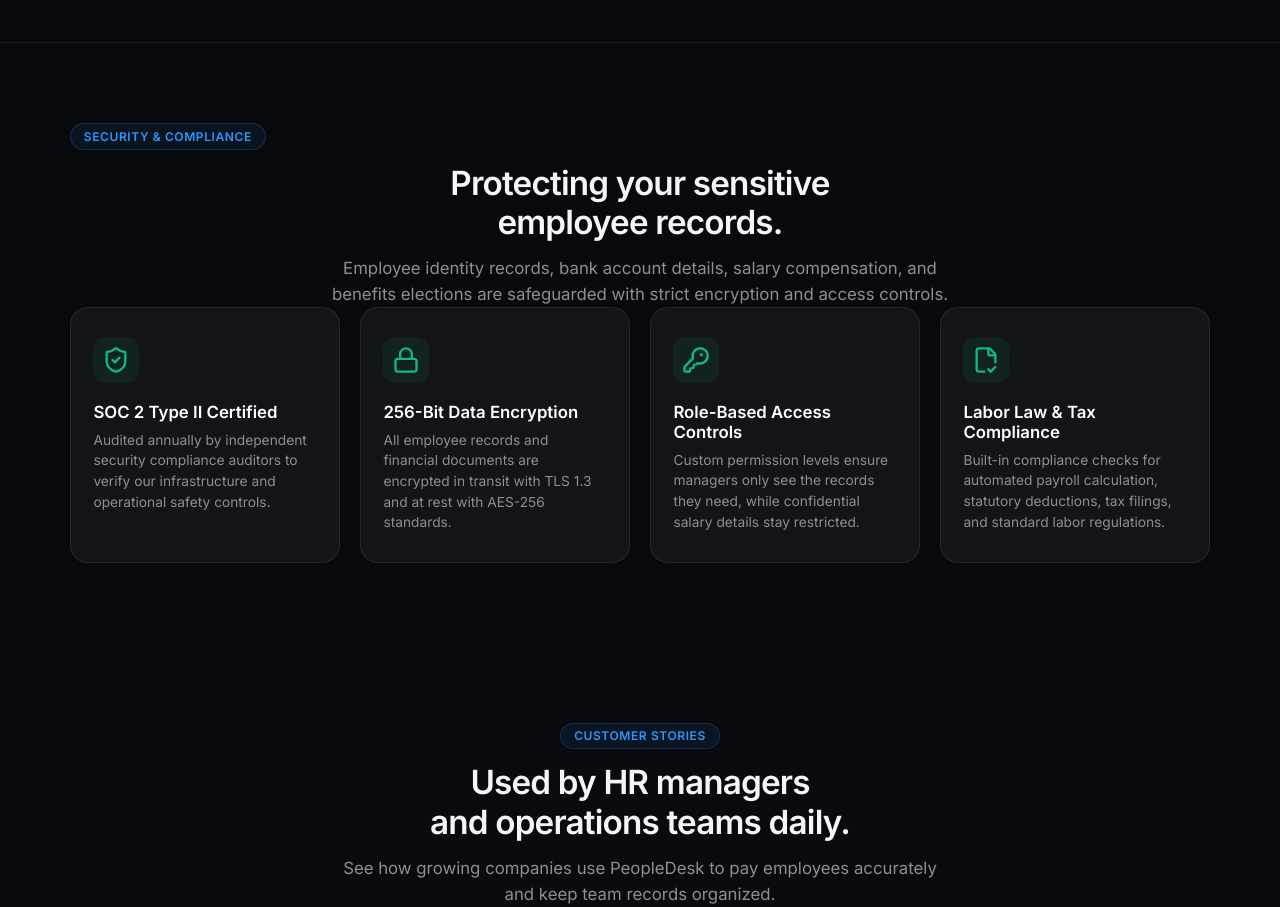
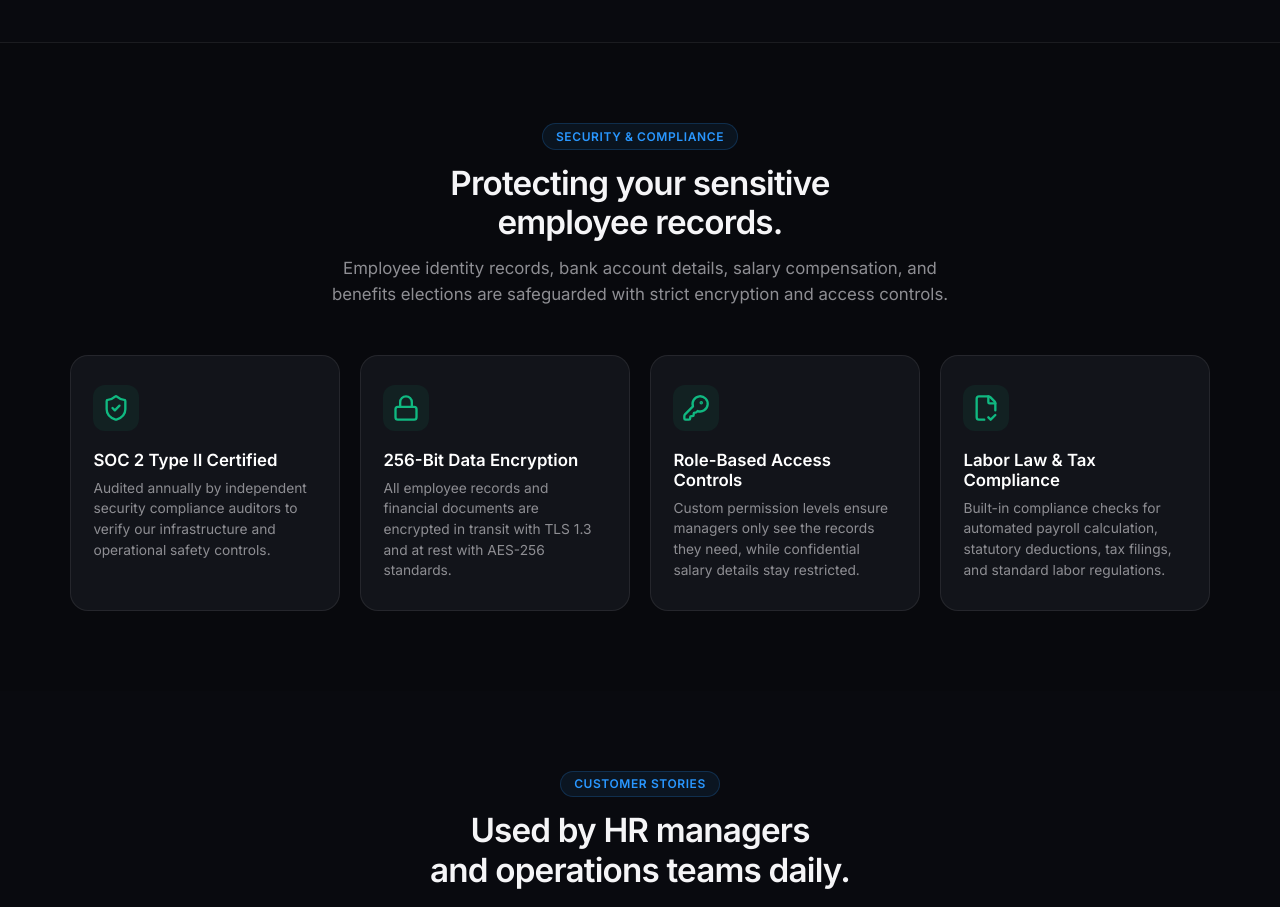
Before and after one commit to arounesharoulor/Landing-page, a React (Vite) app: page / in a window 1280 px wide. Shown: the part 5320-6227 px from the top of the page. Built offline with nearby package versions, Linux system fonts and the light colour scheme.

Commit message:
center security section badge and header

```diff
--- a/src/components/Highlight.jsx
+++ b/src/components/Highlight.jsx
@@ -7,14 +7,16 @@ const SecuritySection = () => {
 
   return (
     <section id="security" className="security-section">
-      <div className="security-container scroll-reveal" ref={addToRefs}>
-        <div className="section-pill">Security &amp; Compliance</div>
-        <h2 className="apple-header">Protecting your sensitive<br />employee records.</h2>
-        <p className="section-desc">
-          Employee identity records, bank account details, salary compensation, and benefits elections are safeguarded with strict encryption and access controls.
-        </p>
+      <div className="security-container">
+        <div className="section-header scroll-reveal" ref={addToRefs}>
+          <div className="section-pill">Security &amp; Compliance</div>
+          <h2 className="apple-header">Protecting your sensitive<br />employee records.</h2>
+          <p className="section-desc">
+            Employee identity records, bank account details, salary compensation, and benefits elections are safeguarded with strict encryption and access controls.
+          </p>
+        </div>
 
-        <div className="security-grid">
+        <div className="security-grid scroll-reveal" ref={addToRefs}>
           <div className="security-card">
             <div className="security-icon-wrap"><ShieldCheck size={28} /></div>
             <h4>SOC 2 Type II Certified</h4>
```
